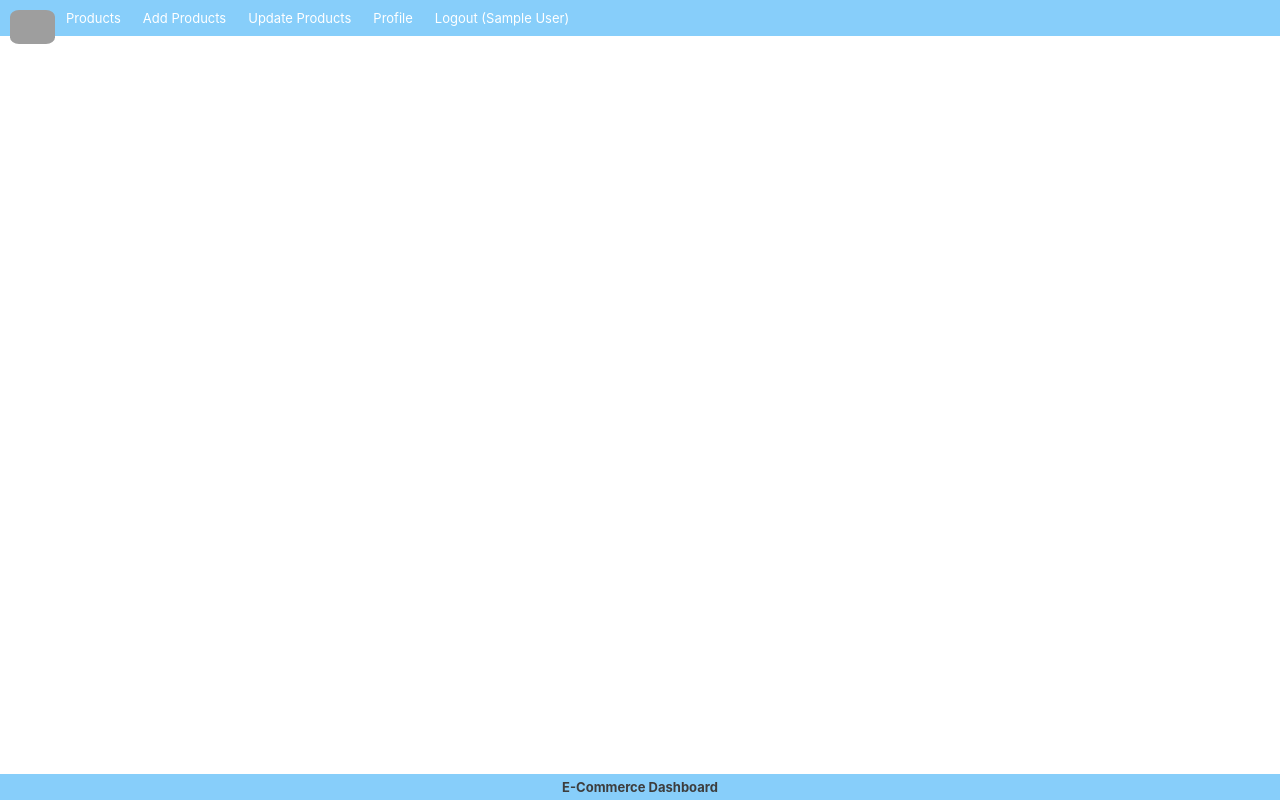
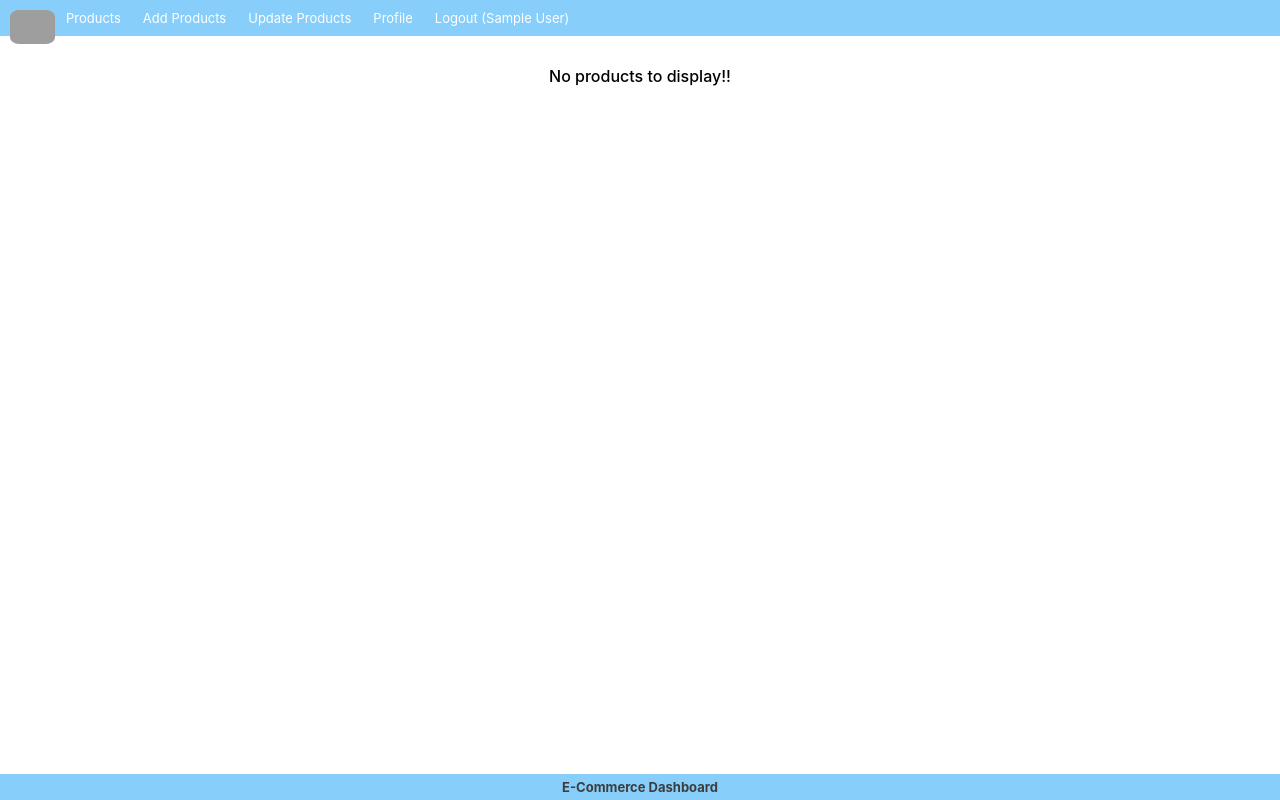
Before and after one commit to sjana98/e-dashboard-react-frontend, a React (Create React App) app: page /emptyPage in a window 1280 px wide. Built offline with nearby package versions, Linux system fonts and the light colour scheme; sample sign-in values are in the browser's storage; grey boxes are pictures that could not be loaded; the HTML template or start-up script is replaced by a standard one.

Commit message:
empty product page component add and product component code improve

```diff
--- a/src/App.css
+++ b/src/App.css
@@ -104,13 +104,14 @@ p{
 /* Product CSS */
 .Product-list{
   text-align: center;
+  margin-top: 25px;
 }
 .Product-list table{
   border-collapse: collapse;
   width: 100%;
   margin-top: 30px;
 
-  & th,& td{
+  & th, & td{
   border: 1px solid #dddddd;
   text-align: left;
   padding: 5px;
@@ -126,5 +127,10 @@ p{
   color: white;
   border: none;
   }
-
 }
+/* emptyProduct Css */
+.emptyProduct{
+  margin-top: 30px;
+  text-align: center;
+  font-weight: 500;
+}
--- a/src/App.js
+++ b/src/App.js
@@ -7,6 +7,7 @@ import PrivateRoute from './components/PrivateRoute';
 import Login from './components/Login';
 import AddProduct from './components/AddProduct';
 import Products from './components/Products';
+import EmptyProductPage from './components/EmptyProductPage';
 
 
 function App() {
@@ -19,6 +20,7 @@ function App() {
         <Routes>
           <Route element={<PrivateRoute />}>
             <Route path='/' element={<Products />}/>
+            <Route path='/emptyPage' element={<EmptyProductPage />}/>  {/* This component is for, product page is shows error after the last product deleted. */}
             <Route path='/add' element={<AddProduct />}/>
             <Route path='/update' element={<h2>updated Products component</h2>}/>
             <Route path='/logout' element={<h2>Logout component</h2>}/>
--- /dev/null
+++ b/src/components/EmptyProductPage.jsx
@@ -0,0 +1,13 @@
+import React from 'react'
+
+function EmptyProductPage() {
+    return (
+        <>
+            <div className="emptyProduct">    {/* This component is for, product page is shows error after the last product deleted. */}
+                <span>No products to display!!</span>
+            </div>
+        </>
+    )
+}
+
+export default EmptyProductPage
--- a/src/components/Navbar.jsx
+++ b/src/components/Navbar.jsx
@@ -13,17 +13,19 @@ function Navbar() {
         <>
             <img src="https://img.freepik.com/premium-vector/travel-agency-logo_617280-339.jpg" alt="logo" className='navLogo' />
             {
-                auth ? <ul className='nav-ul'>
+                auth && <ul className='nav-ul'>
                     <li><Link to="/">Products</Link></li>
                     <li><Link to="/add">Add Products</Link></li>
                     <li><Link to="/update">Update Products</Link></li>
                     <li><Link to="/profile">Profile</Link></li>
                     <li><Link to="/login" onClick={logout}>Logout ({JSON.parse(auth).name})</Link></li>
                 </ul>
-                    : <ul className='nav-ul nav-right'>
-                        <li><Link to="/signup">Sign up</Link></li>
-                        <li><Link to="/login">Login</Link></li>
-                    </ul>
+            }
+            {
+                !auth && <ul className='nav-ul nav-right'>
+                    <li><Link to="/signup">Sign up</Link></li>
+                    <li><Link to="/login">Login</Link></li>
+                </ul>
             }
         </>
     );
--- a/src/components/Products.jsx
+++ b/src/components/Products.jsx
@@ -1,15 +1,16 @@
 import React, { useEffect, useState } from 'react';
+import { useNavigate } from 'react-router-dom';
 
 
 function Products() {
 
     const [products, setProducts] = useState([]);
-    const [alert, setalert] = useState(false);
+    const navigate = useNavigate();
 
 
     useEffect(() => {
         allProducts()
-    }, []);
+    });
 
     const allProducts = async () => {
         const api = "http://localhost:5000/products";
@@ -18,7 +19,7 @@ function Products() {
         if (fetchProducts.length > 0) {
             setProducts(fetchProducts);
         } else {
-            setalert(true);             // This line is for, after last product delete this page is shows error.
+            navigate("/emptyPage");             // This line is for, page is shows error after the last product deleted.
         };
     };
 
@@ -34,11 +35,22 @@ function Products() {
         }
     };
 
+    const productsMap = products.map((item, index) => (
+        <tr key={item._id}>
+            <td>{index + 1}</td>
+            <td>{item.name}</td>
+            <td>Rs.{item.price}/-</td>
+            <td>{item.brand}</td>
+            <td>{item.category}</td>
+            <td><button onClick={() => handleDelete(item._id)} className='deleteBtn'>Delete</button></td>
+        </tr>
+    ))
+
 
     return (
         <>
             <div className="Product-list">
-                {alert ? <p>No products to display!!</p> : <h3>Product List</h3>}
+                <h4>Product List</h4>
                 <table>
                     <thead>
                         <tr>
@@ -50,21 +62,7 @@ function Products() {
                             <th>Operations</th>
                         </tr>
                     </thead>
-                    <tbody>
-                        {
-                            products.map((item, index) => (
-                                <tr key={item._id}>
-                                    <td>{index + 1}</td>
-                                    <td>{item.name}</td>
-                                    <td>Rs. {item.price}/-</td>
-                                    <td>{item.brand}</td>
-                                    <td>{item.category}</td>
-                                    {/* <td><button onClick={() => handleDelete(item._id)} className='deleteBtn'>Delete</button></td> */}
-                                    <td>{alert ? "Successfully deleted!!" : <button onClick={() => handleDelete(item._id)} className='deleteBtn'>Delete</button>}</td> {/* This line is for, after last product delete this page is not refresh own. */}
-                                </tr>
-                            ))
-                        }
-                    </tbody>
+                    <tbody>{ productsMap }</tbody>
                 </table>
             </div>
         </>
```
